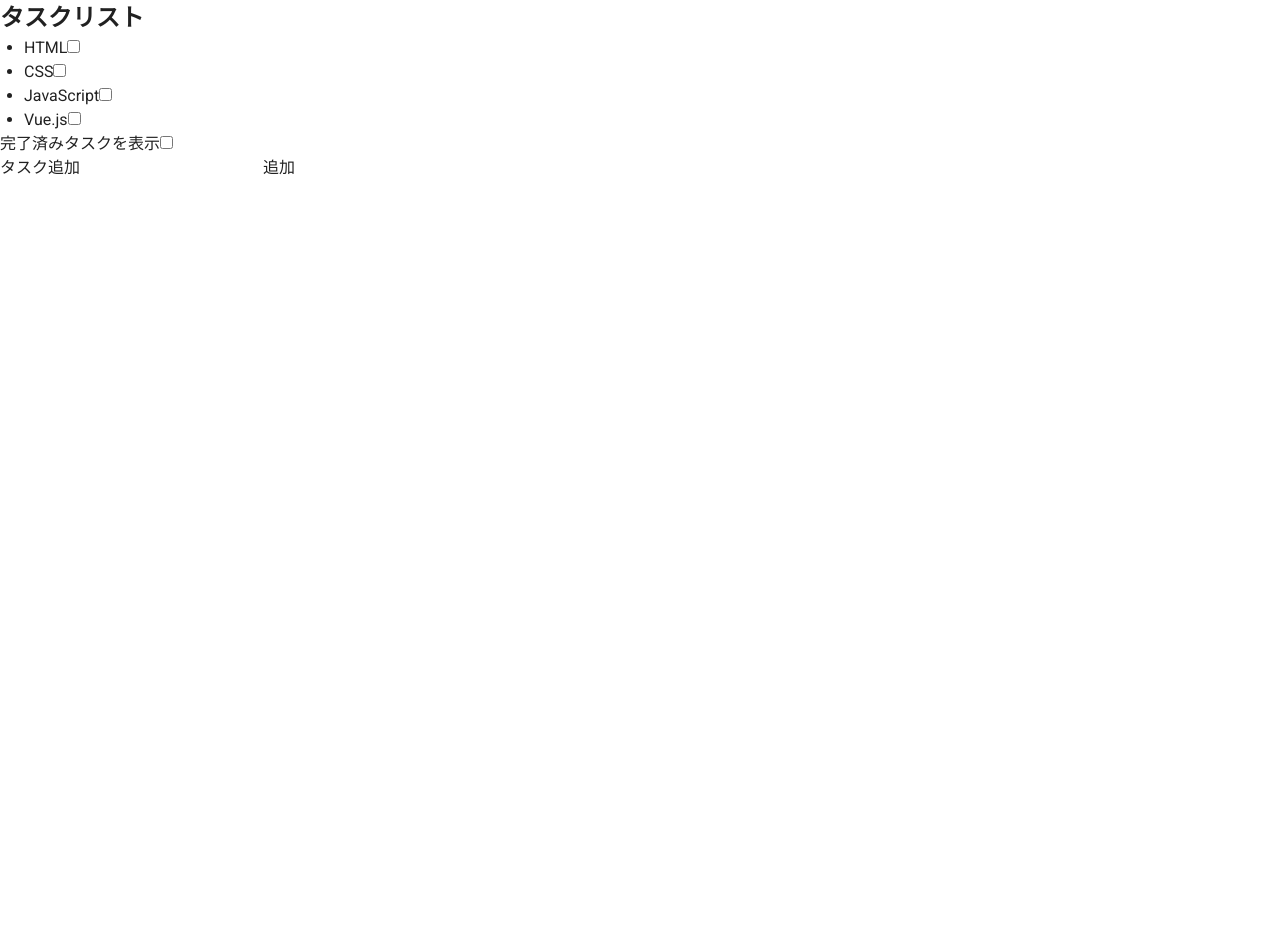
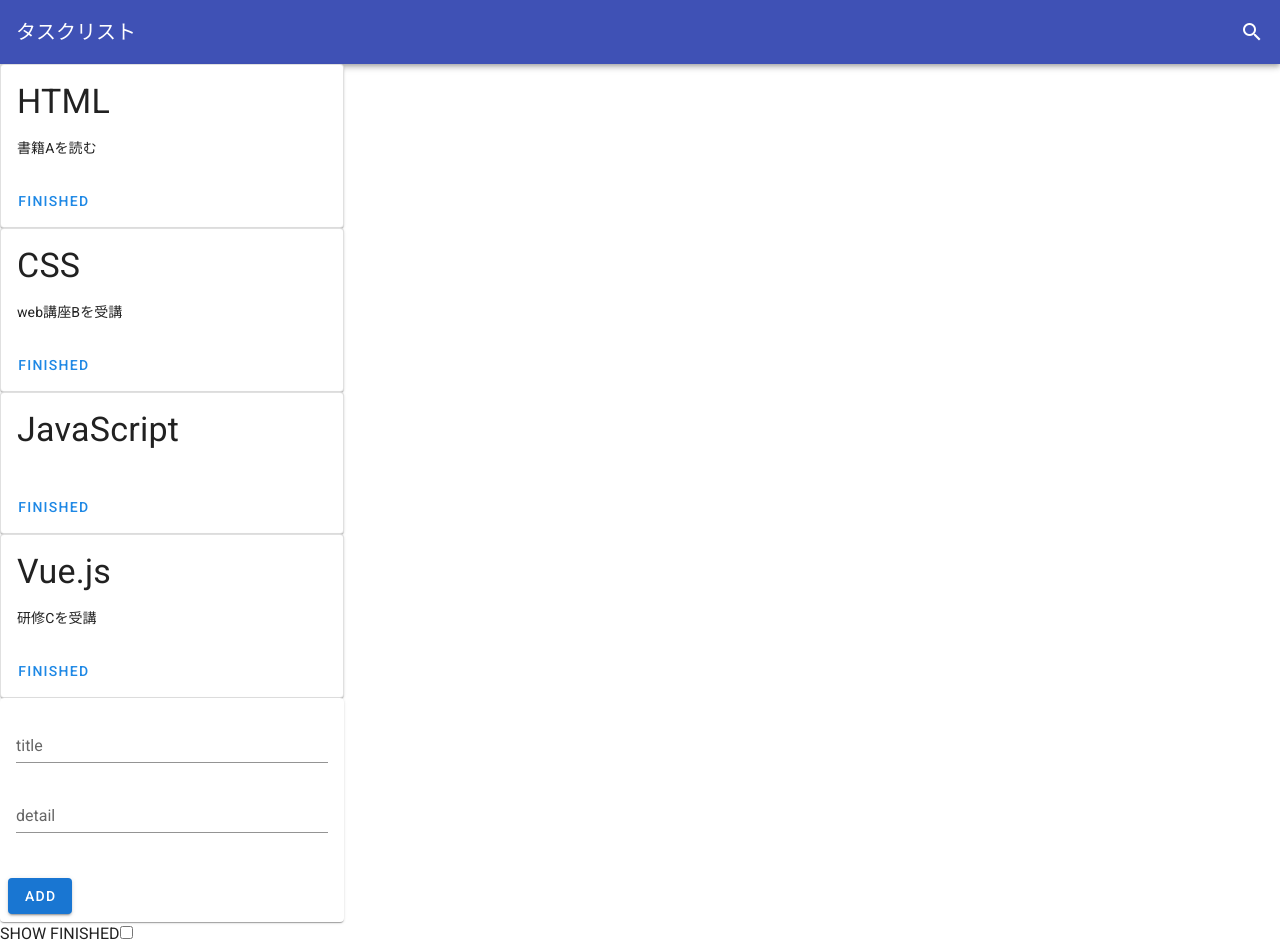
Before and after one commit to YuichiHirano/vue_todoapp, a Vue app: page / in a window 1280 px wide. Before the commit the page ends 800 px from the top, so only its background shows below. Built offline with nearby package versions, Linux system fonts and the light colour scheme.

Commit message:
support material-ui

```diff
--- a/src/components/Tasks.vue
+++ b/src/components/Tasks.vue
@@ -1,44 +1,73 @@
 <template>
-  <div>
-    <h2>タスクリスト</h2>
-    <ul>
-      <li v-for="(task, index) in allTasks" :key="task.content">
-        <span v-text="task.content"></span>
-        <input
-          type="checkbox"
-          v-model="task.completed"
-          @change="completeTask(index)"
-        />
-      </li>
-    </ul>
+  <v-app>
+    <v-toolbar color="indigo" dark max-height="64px">
+      <v-toolbar-title>タスクリスト</v-toolbar-title>
+      <v-spacer></v-spacer>
+      <v-btn icon>
+        <v-icon>mdi-magnify</v-icon>
+      </v-btn>
+    </v-toolbar>
+    <v-card
+      v-for="(task, index) in allTasks"
+      :key="task.content"
+      outlined
+      elevation="1"
+      max-width="344"
+    >
+      <v-card-text>
+        <p class="text-h4 text--primary">
+          {{ task.content }}
+        </p>
+        <div class="text--primary">
+          {{ task.detail }}
+        </div>
+      </v-card-text>
+      <v-card-actions>
+        <v-btn color="blue darken-1" text @click="finishedTask(index)">
+          FINISHED
+        </v-btn>
+      </v-card-actions>
+    </v-card>
+
+    <v-card elevation="1" max-width="344">
+      <v-card-text>
+        <v-text-field v-model="task.content" label="title"></v-text-field>
+        <v-text-field v-model="task.detail" label="detail"></v-text-field>
+      </v-card-text>
+      <v-card-actions>
+        <v-btn color="primary" @click="addTask">ADD</v-btn>
+      </v-card-actions>
+    </v-card>
 
     <div>
-      <label for="changeShowCompletedTask">完了済みタスクを表示</label>
+      <label for="changeShowfinishedTask">SHOW FINISHED</label>
       <input
         type="checkbox"
-        id="changeShowCompletedTask"
-        @change="changeShowCompletedTask"
+        id="changeShowfinishedTask"
+        @change="changeShowfinishedTask"
       />
     </div>
 
-    <template v-if="getShowCompletedTask">
-      <h2>完了済みタスクリスト</h2>
-      <ul>
-        <li v-for="(task, index) in allCompletedTasks" :key="task.content">
-          <span v-text="task.content"></span>
-          <input
-            type="checkbox"
-            v-model="task.completed"
-            @change="redoTask(index)"
-          />
-        </li>
-      </ul>
+    <template v-if="getShowfinishedTask">
+      <v-card
+        v-for="task in allfinishedTasks"
+        :key="task.content"
+        outlined
+        disabled
+        elevation="2"
+        max-width="344"
+      >
+        <v-card-text>
+          <p class="text-h4 text--primary">
+            {{ task.content }}
+          </p>
+          <div class="text--primary">
+            {{ task.detail }}
+          </div>
+        </v-card-text>
+      </v-card>
     </template>
-
-    <label for="addTask">タスク追加</label>
-    <input id="addTask" type="text" v-model="newTask" />
-    <button @click="addTask">追加</button>
-  </div>
+  </v-app>
 </template>
 
 <script>
@@ -46,46 +75,56 @@ export default {
   data() {
     return {
       tasks: [
-        { content: "HTML", completed: false },
-        { content: "CSS", completed: false },
-        { content: "JavaScript", completed: false },
-        { content: "Vue.js", completed: false },
+        { content: "HTML", detail: "書籍Aを読む", finished: false },
+        { content: "CSS", detail: "web講座Bを受講", finished: false },
+        { content: "JavaScript", detail: "", finished: false },
+        { content: "Vue.js", detail: "研修Cを受講", finished: false },
       ],
-      completedTasks: [{ content: "jQuery", completed: true }],
-      newTask: "",
-      showCompletedTask: false,
+      finishedTasks: [{ content: "jQuery", detail: "", finished: true }],
+      task: {
+        content: "",
+        detail: "",
+        finished: false,
+      },
+      showfinishedTask: false,
     };
   },
   methods: {
     addTask() {
-      this.tasks.push({ content: this.newTask, completed: false });
-      this.newTask = "";
+      this.tasks.push(this.task);
+      this.task = {
+        content: "",
+        detail: "",
+        finished: false,
+      };
     },
-    completeTask(index) {
-      if (confirm("Are you really completed?")) {
-        this.tasks.splice(index, 1);
-        this.completedTasks.push(this.tasks[index]);
+    finishedTask(index) {
+      if (confirm("Are you really finished?")) {
+        const task = this.tasks.splice(index, 1)[0];
+        task.finished = true;
+        this.finishedTasks.push(task);
       }
     },
     redoTask(index) {
       if (confirm("Are you really redo?")) {
-        this.completedTasks.splice(index, 1);
-        this.tasks.push(this.completedTasks[index]);
+        const task = this.finishedTasks.splice(index, 1)[0];
+        task.finished = false;
+        this.tasks.push(task);
       }
     },
-    changeShowCompletedTask() {
-      this.showCompletedTask = !this.showCompletedTask;
+    changeShowfinishedTask() {
+      this.showfinishedTask = !this.showfinishedTask;
     },
   },
   computed: {
     allTasks() {
       return this.tasks;
     },
-    allCompletedTasks() {
-      return this.completedTasks;
+    allfinishedTasks() {
+      return this.finishedTasks;
     },
-    getShowCompletedTask() {
-      return this.showCompletedTask;
+    getShowfinishedTask() {
+      return this.showfinishedTask;
     },
   },
 };
```
